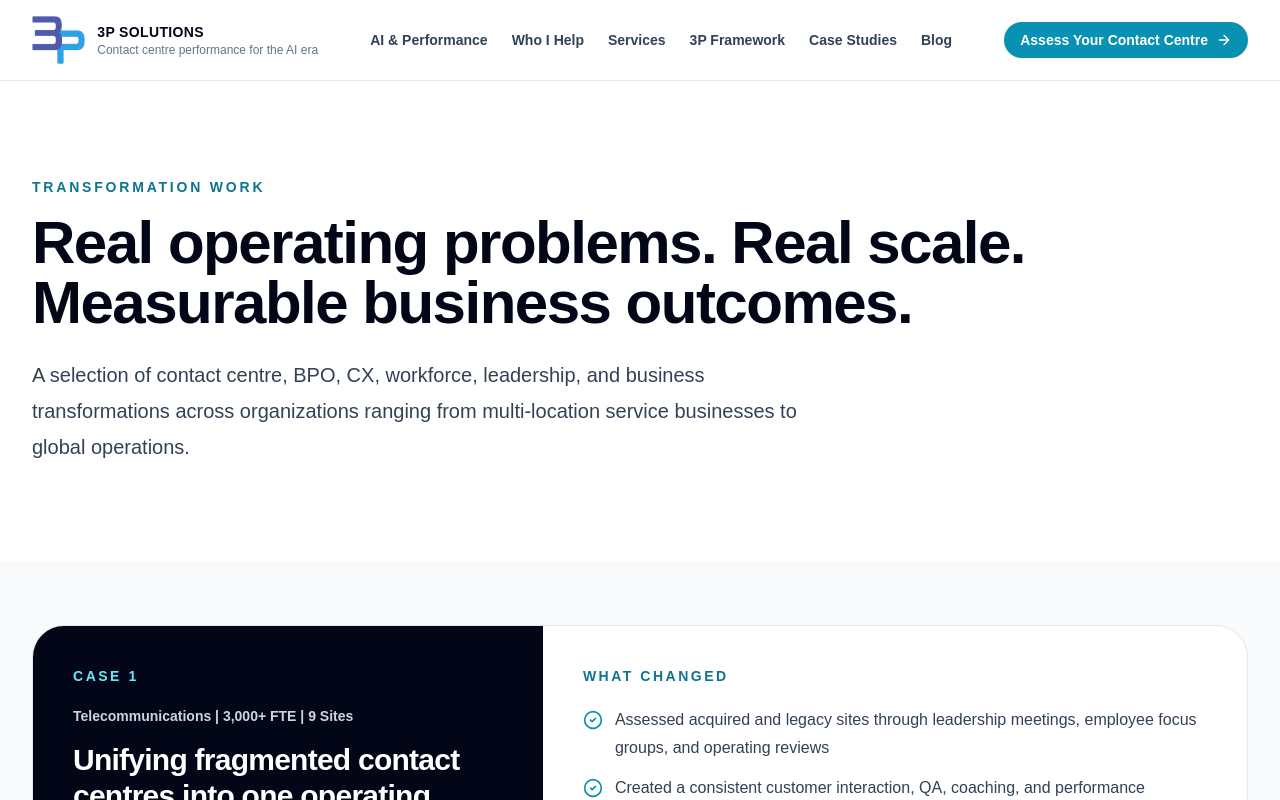
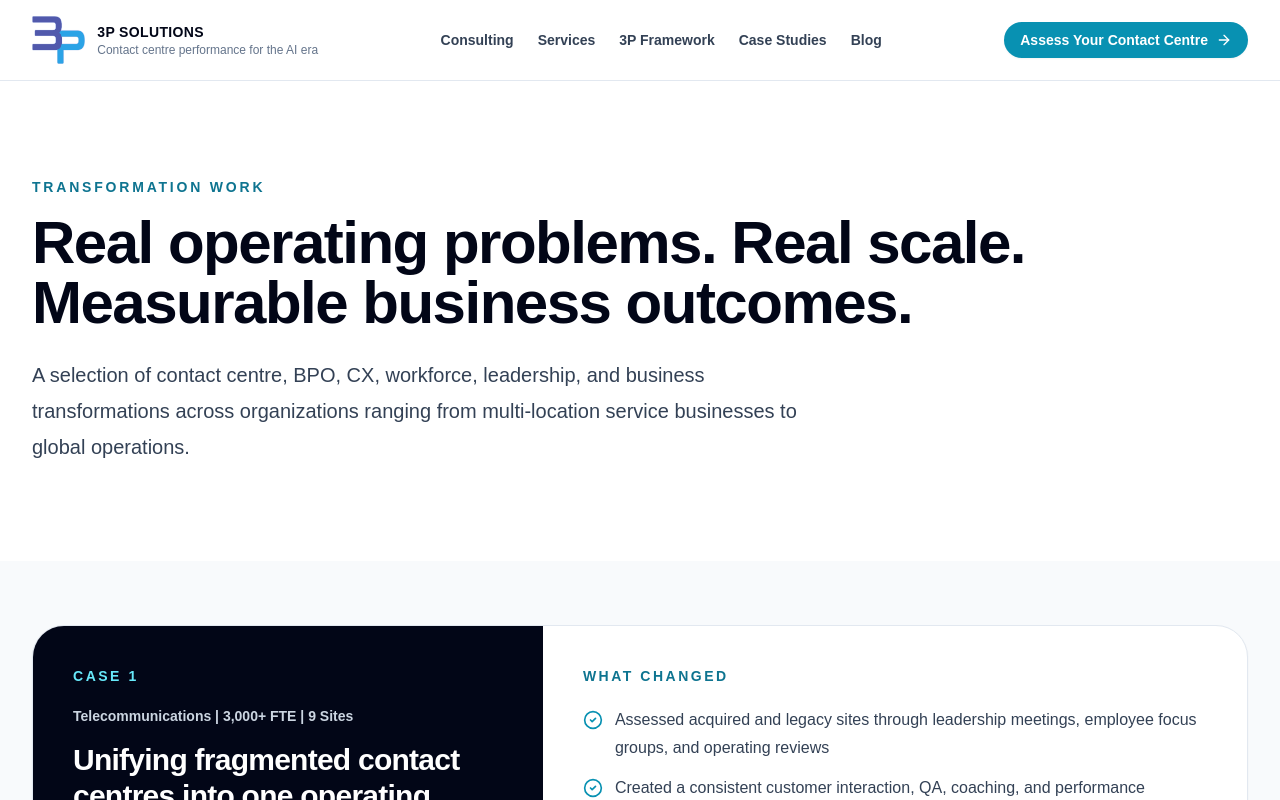
Before and after one commit to brent-prog/3pwebsite, a Next.js app: page /case-studies in a window 1280 px wide. Shown: the top 800 px of the page. Built offline with nearby package versions, Linux system fonts and the light colour scheme.

Commit message:
Add consulting page to shared navigation

```diff
--- a/app/components/SiteHeader.tsx
+++ b/app/components/SiteHeader.tsx
@@ -30,8 +30,7 @@ export default function SiteHeader() {
           className="hidden items-center gap-6 text-sm font-semibold text-slate-700 md:flex"
           aria-label="Main navigation"
         >
-          <a href="/#readiness" className="hover:text-cyan-700">AI & Performance</a>
-          <a href="/#who" className="hover:text-cyan-700">Who I Help</a>
+          <a href="/contact-centre-consulting" className="hover:text-cyan-700">Consulting</a>
           <a href="/#services" className="hover:text-cyan-700">Services</a>
           <a href="/#framework" className="hover:text-cyan-700">3P Framework</a>
           <a href="/case-studies" className="hover:text-cyan-700">Case Studies</a>
@@ -62,15 +61,13 @@ export default function SiteHeader() {
           aria-label="Mobile navigation"
         >
           <div className="mx-auto grid max-w-7xl gap-2 text-base font-bold text-slate-800">
-            <a href="/#readiness" onClick={closeMobileMenu} className="rounded-2xl px-4 py-3 hover:bg-cyan-50 hover:text-cyan-700">AI & Performance</a>
-            <a href="/#who" onClick={closeMobileMenu} className="rounded-2xl px-4 py-3 hover:bg-cyan-50 hover:text-cyan-700">Who I Help</a>
+            <a href="/contact-centre-consulting" onClick={closeMobileMenu} className="rounded-2xl px-4 py-3 hover:bg-cyan-50 hover:text-cyan-700">Contact Centre Consulting</a>
             <a href="/#services" onClick={closeMobileMenu} className="rounded-2xl px-4 py-3 hover:bg-cyan-50 hover:text-cyan-700">Services</a>
             <a href="/#review" onClick={closeMobileMenu} className="rounded-2xl px-4 py-3 hover:bg-cyan-50 hover:text-cyan-700">Assessment</a>
             <a href="/#framework" onClick={closeMobileMenu} className="rounded-2xl px-4 py-3 hover:bg-cyan-50 hover:text-cyan-700">3P Framework</a>
             <a href="/case-studies" onClick={closeMobileMenu} className="rounded-2xl px-4 py-3 hover:bg-cyan-50 hover:text-cyan-700">Case Studies</a>
             <a href="/blog" onClick={closeMobileMenu} className="rounded-2xl px-4 py-3 hover:bg-cyan-50 hover:text-cyan-700">Blog</a>
             <a href="/#about" onClick={closeMobileMenu} className="rounded-2xl px-4 py-3 hover:bg-cyan-50 hover:text-cyan-700">About</a>
-            <a href="/#praise" onClick={closeMobileMenu} className="rounded-2xl px-4 py-3 hover:bg-cyan-50 hover:text-cyan-700">PRAISE</a>
             <a
               href="/cx-ai-technology-gap-review"
               onClick={closeMobileMenu}
```
